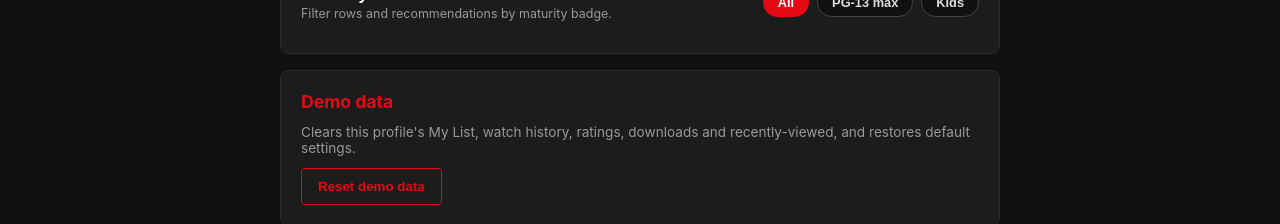
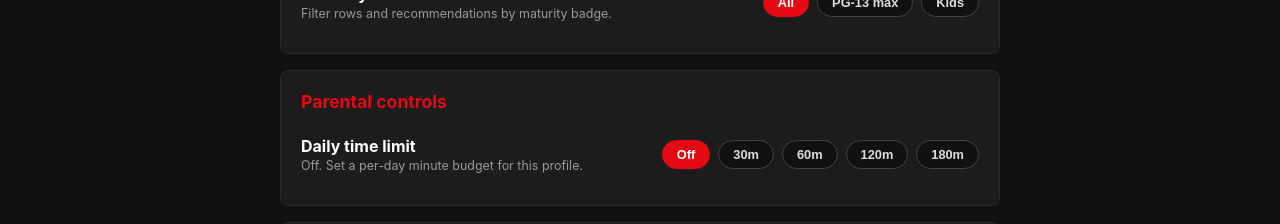
Before and after one commit to muhallimir/Aflixs, a React (Create React App) app: page /settings in a window 1280 px wide. Shown: the part 593-817 px from the top of the page. Built offline with nearby package versions, Linux system fonts and the light colour scheme; no server answers; the database is empty.

Commit message:
feat(aflixs): 39 parental daily time limit with take-a-break banner

```diff
--- /dev/null
+++ b/src/TimeLimitBanner.css
@@ -0,0 +1,48 @@
+.timeLimitBanner {
+  position: sticky;
+  top: 0;
+  z-index: 40;
+  display: flex;
+  flex-wrap: wrap;
+  align-items: center;
+  justify-content: space-between;
+  gap: 12px;
+  padding: 12px 18px;
+  background: linear-gradient(90deg, rgba(229, 9, 20, 0.95), rgba(124, 58, 237, 0.95));
+  color: #fff;
+  font-size: 0.95rem;
+}
+
+.timeLimitBanner__copy {
+  flex: 1 1 auto;
+  min-width: 0;
+}
+
+.timeLimitBanner__actions {
+  display: flex;
+  gap: 8px;
+  flex-shrink: 0;
+}
+
+.timeLimitBanner__dismiss,
+.timeLimitBanner__bump {
+  background: rgba(0, 0, 0, 0.25);
+  color: #fff;
+  border: 1px solid rgba(255, 255, 255, 0.5);
+  border-radius: 999px;
+  padding: 6px 14px;
+  font-size: 0.85rem;
+  font-weight: 700;
+  cursor: pointer;
+}
+
+.timeLimitBanner__bump {
+  background: #fff;
+  color: #111;
+  border-color: #fff;
+}
+
+.timeLimitBanner__dismiss:hover,
+.timeLimitBanner__bump:hover {
+  filter: brightness(1.1);
+}
--- /dev/null
+++ b/src/TimeLimitBanner.js
@@ -0,0 +1,52 @@
+import React, { useEffect, useState } from "react";
+import { getTimeLimit, setTimeLimit, getUsedToday, isOverBudget, onTimeLimitChanged } from "./utils/timeLimit";
+import "./TimeLimitBanner.css";
+
+function TimeLimitBanner() {
+  const [limit, setLimit] = useState(() => getTimeLimit());
+  const [used, setUsed] = useState(() => getUsedToday());
+  const [dismissed, setDismissed] = useState(false);
+
+  useEffect(() => {
+    const off = onTimeLimitChanged((s) => {
+      setLimit(s.limit);
+      setUsed(s.used);
+      if (!s.over) setDismissed(false);
+    });
+    return off;
+  }, []);
+
+  if (!limit || limit <= 0) return null;
+  if (!isOverBudget()) return null;
+  if (dismissed) return null;
+
+  return (
+    <div className="timeLimitBanner" role="alert" aria-live="polite">
+      <div className="timeLimitBanner__copy">
+        <strong>Take a break.</strong> You've used {used} of your {limit}-minute
+        daily limit.
+      </div>
+      <div className="timeLimitBanner__actions">
+        <button
+          type="button"
+          className="timeLimitBanner__dismiss"
+          onClick={() => setDismissed(true)}
+        >
+          Keep watching
+        </button>
+        <button
+          type="button"
+          className="timeLimitBanner__bump"
+          onClick={() => {
+            const next = Math.min(720, (limit || 0) + 30);
+            setTimeLimit(next);
+          }}
+        >
+          +30 min
+        </button>
+      </div>
+    </div>
+  );
+}
+
+export default TimeLimitBanner;
--- a/src/screens/HomeScreen.js
+++ b/src/screens/HomeScreen.js
@@ -11,6 +11,8 @@ import DownloadsRail from "../DownloadsRail";
 import ContinueWatchingRow from "../ContinueWatchingRow";
 import TonightRail from "../TonightRail";
 import TrailerHistoryRail from "../TrailerHistoryRail";
+import ComingSoonRail from "../ComingSoonRail";
+import TimeLimitBanner from "../TimeLimitBanner";
 import Footer from "../Footer";
 import request from "../request";
 import { TMDB_API_KEY } from "../request";
@@ -59,6 +61,7 @@ function HomeScreen({ onSelectTitle }) {
     <div className="homeScreen">
       {/* navigation bar */}
       <Nav />
+      <TimeLimitBanner />
       {isDemoMode() && <DemoBanner />}
       {/* banner */}
       <Banner onSelectTitle={onSelectTitle} />
@@ -88,6 +91,7 @@ function HomeScreen({ onSelectTitle }) {
       <RecentlyViewedRail onSelectTitle={onSelectTitle} />
       <RecommendationsRail onSelectTitle={onSelectTitle} />
       <DownloadsRail onSelectTitle={onSelectTitle} />
+      <ComingSoonRail onSelectTitle={onSelectTitle} />
       <RatedRail onSelectTitle={onSelectTitle} />
       <Row title="Top Rated" fetchUrl={request.fetchTopRated} onSelectTitle={onSelectTitle} />
       <Row title="Action Movies" fetchUrl={request.fetchActionMovies} onSelectTitle={onSelectTitle} />
--- a/src/screens/SettingsScreen.js
+++ b/src/screens/SettingsScreen.js
@@ -10,6 +10,13 @@ import { clearList } from "../features/myListSlice";
 import { useDispatch } from "react-redux";
 import { setPageMeta } from "../utils/seo";
 import { getSleepChoice, setSleepChoice, SLEEP_OPTIONS } from "../utils/sleepTimer";
+import {
+  getTimeLimit,
+  setTimeLimit,
+  getUsedToday,
+  resetToday,
+  onTimeLimitChanged,
+} from "../utils/timeLimit";
 import "./SettingsScreen.css";
 
 const LANGUAGES = [
@@ -36,10 +43,32 @@ function SettingsScreen() {
       return "off";
     }
   });
+  const [timeLimit, setTimeLimitState] = useState(() => {
+    try {
+      return getTimeLimit();
+    } catch (e) {
+      return 0;
+    }
+  });
+  const [usedToday, setUsedToday] = useState(() => {
+    try {
+      return getUsedToday();
+    } catch (e) {
+      return 0;
+    }
+  });
   const [resetMsg, setResetMsg] = useState("");
 
   useEffect(() => {
     setPageMeta({ title: "Settings", description: "Aflixs playback and content settings.", path: "/settings" });
+  }, []);
+
+  useEffect(() => {
+    const off = onTimeLimitChanged((s) => {
+      setTimeLimitState(s.limit);
+      setUsedToday(s.used);
+    });
+    return off;
   }, []);
 
   const update = (patch) => {
@@ -172,6 +201,46 @@ function SettingsScreen() {
           </div>
         </section>
 
+        <section className="settingsScreen__card" aria-label="Parental controls">
+          <h2>Parental controls</h2>
+          <label className="settingsScreen__row">
+            <span>
+              <strong>Daily time limit</strong>
+              <small>
+                {timeLimit > 0
+                  ? `Used ${usedToday} of ${timeLimit} minutes today.`
+                  : "Off. Set a per-day minute budget for this profile."}
+              </small>
+            </span>
+            <div className="settingsScreen__radioGroup" role="radiogroup" aria-label="Daily time limit">
+              {[0, 30, 60, 120, 180].map((m) => (
+                <button
+                  key={m}
+                  type="button"
+                  role="radio"
+                  aria-checked={timeLimit === m}
+                  className={`settingsScreen__radio ${timeLimit === m ? "on" : ""}`}
+                  onClick={() => setTimeLimitState(setTimeLimit(m))}
+                >
+                  {m === 0 ? "Off" : `${m}m`}
+                </button>
+              ))}
+            </div>
+          </label>
+          {timeLimit > 0 && (
+            <button
+              type="button"
+              className="settingsScreen__ghost"
+              onClick={() => {
+                resetToday();
+                setUsedToday(0);
+              }}
+            >
+              Reset today's usage
+            </button>
+          )}
+        </section>
+
         <section className="settingsScreen__card" aria-label="Demo data">
           <h2>Demo data</h2>
           <p className="settingsScreen__muted">
--- a/src/utils/continueWatching.js
+++ b/src/utils/continueWatching.js
@@ -80,6 +80,14 @@ export function saveContinueWatching(movie, opts = {}) {
   const rest = readAll().filter((i) => String(i.id) !== String(entry.id));
   const next = [entry, ...rest].slice(0, MAX_ITEMS);
   writeAll(next);
+  try {
+    // Account for ~2 minutes of "watched" time each save/click so a daily
+    // time-limit budget (when enabled) decrements as the user keeps watching.
+    const { addWatchedMinutes } = require("./timeLimit");
+    addWatchedMinutes(2);
+  } catch (e) {
+    // ignore
+  }
   return next;
 }
 
@@ -95,6 +103,12 @@ export function updateProgress(id, progress) {
       : i
   );
   writeAll(next);
+  try {
+    const { addWatchedMinutes } = require("./timeLimit");
+    addWatchedMinutes(1);
+  } catch (e) {
+    // ignore
+  }
   return next;
 }
 
--- /dev/null
+++ b/src/utils/timeLimit.js
@@ -0,0 +1,115 @@
+// Parental time-limit: per-profile daily minute budget. Adds minutes from
+// continue-watching updates and exposes a banner event when the budget is hit.
+
+import { ns } from "./profiles";
+
+const PREF_KEY_SUFFIX = "time_limit";
+
+function prefKey() {
+  try {
+    return ns(`prefs_${PREF_KEY_SUFFIX}`);
+  } catch (e) {
+    return "aflixs_main_prefs_time_limit";
+  }
+}
+
+function todayKey() {
+  try {
+    return ns(`time_limit_${new Date().toISOString().slice(0, 10)}`);
+  } catch (e) {
+    return `aflixs_main_time_limit_${new Date().toISOString().slice(0, 10)}`;
+  }
+}
+
+function readJSON(key, fallback) {
+  try {
+    const raw = localStorage.getItem(key);
+    if (!raw) return fallback;
+    const parsed = JSON.parse(raw);
+    return parsed ?? fallback;
+  } catch (e) {
+    return fallback;
+  }
+}
+
+function writeJSON(key, value) {
+  try {
+    localStorage.setItem(key, JSON.stringify(value));
+  } catch (e) {
+    // ignore quota
+  }
+}
+
+export function getTimeLimit() {
+  // minutes per day, 0 = off
+  const v = readJSON(prefKey(), { minutes: 0 });
+  return Math.max(0, Math.min(720, Number(v?.minutes) || 0));
+}
+
+export function setTimeLimit(minutes) {
+  const m = Math.max(0, Math.min(720, Math.round(Number(minutes) || 0)));
+  writeJSON(prefKey(), { minutes: m, updatedAt: Date.now() });
+  try {
+    window.dispatchEvent(new CustomEvent("aflixs:time-limit-changed"));
+  } catch (e) {
+    // ignore
+  }
+  return m;
+}
+
+export function getUsedToday() {
+  return Math.max(0, Math.round(Number(readJSON(todayKey(), 0)) || 0));
+}
+
+export function getRemainingToday() {
+  const limit = getTimeLimit();
+  if (limit <= 0) return Infinity;
+  return Math.max(0, limit - getUsedToday());
+}
+
+export function isOverBudget() {
+  const limit = getTimeLimit();
+  if (limit <= 0) return false;
+  return getUsedToday() >= limit;
+}
+
+export function addWatchedMinutes(minutes) {
+  const n = Math.max(0, Math.round(Number(minutes) || 0));
+  if (n === 0) return getUsedToday();
+  const used = getUsedToday() + n;
+  writeJSON(todayKey(), used);
+  try {
+    window.dispatchEvent(new CustomEvent("aflixs:time-limit-changed"));
+  } catch (e) {
+    // ignore
+  }
+  if (isOverBudget()) {
+    try {
+      window.dispatchEvent(new CustomEvent("aflixs:time-limit-hit"));
+    } catch (e) {
+      // ignore
+    }
+  }
+  return used;
+}
+
+export function resetToday() {
+  writeJSON(todayKey(), 0);
+  try {
+    window.dispatchEvent(new CustomEvent("aflixs:time-limit-changed"));
+  } catch (e) {
+    // ignore
+  }
+}
+
+export function onTimeLimitChanged(cb) {
+  const handler = () => {
+    try {
+      cb({ limit: getTimeLimit(), used: getUsedToday(), over: isOverBudget() });
+    } catch (e) {
+      // ignore
+    }
+  };
+  window.addEventListener("aflixs:time-limit-changed", handler);
+  return () => window.removeEventListener("aflixs:time-limit-changed", handler);
+}
```
Also changed, not shown: 1 other file (tests, documents, lock files or other folders).
